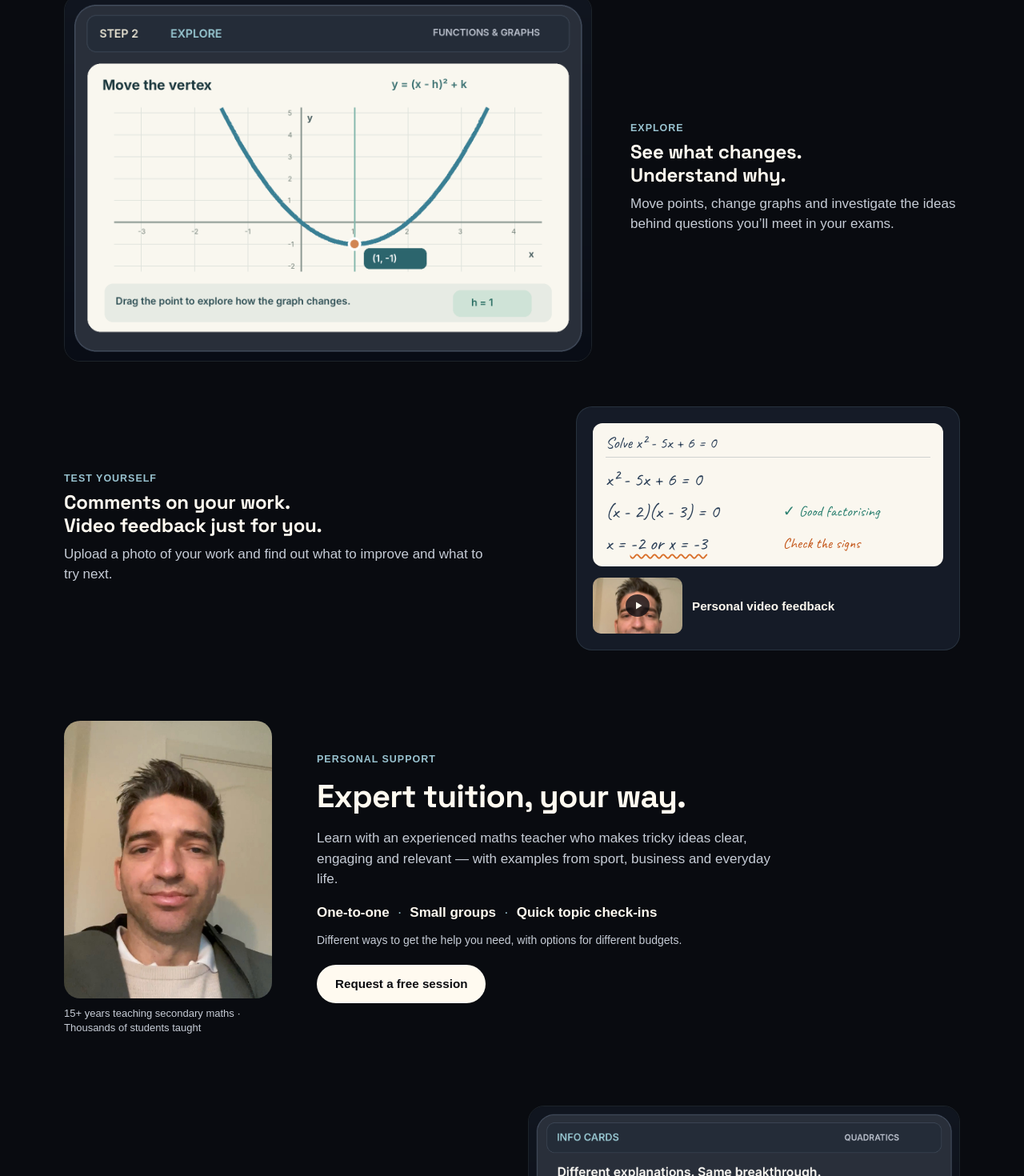
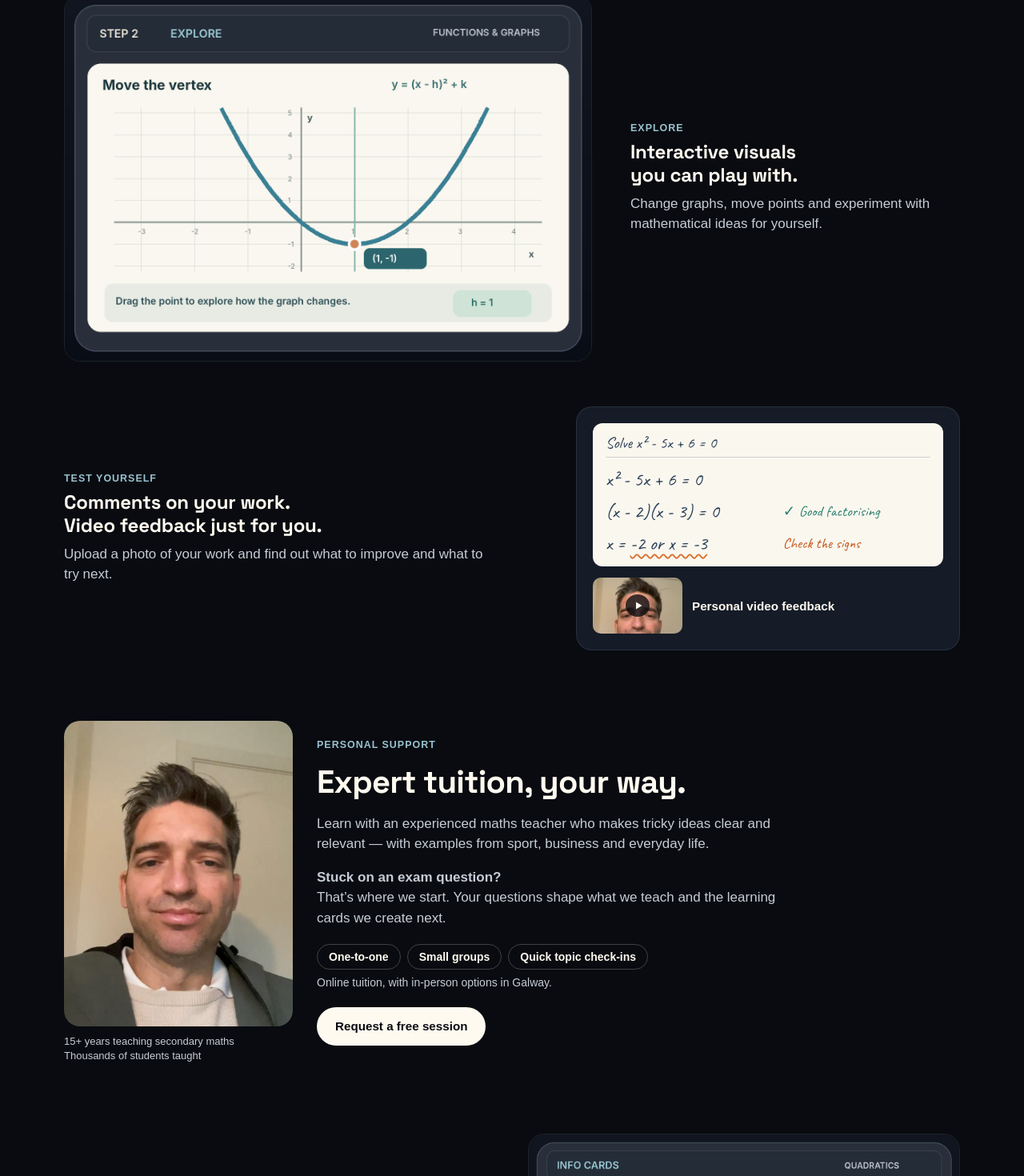
Before and after one commit to peter-meehan-domokos/switchplay-app-ie, a Next.js app: page /sites/puckle in a window 1280 px wide. Shown: the part 1270-2740 px from the top of the page at 80% size. Built offline with nearby package versions, Linux system fonts and the light colour scheme; no server answers.

Commit message:
site (puckle): more minor chanegs to homepage

```diff
--- a/src/app/sites/puckle/HomePage.module.css
+++ b/src/app/sites/puckle/HomePage.module.css
@@ -57,6 +57,18 @@
   font-size: 0.9375rem;
   line-height: 1.5;
   text-wrap: balance;
+}
+
+.bridgeBreak {
+  display: none;
+}
+
+/* Portrait phones only: both lines of the bridge text fit (line 2 is ~328px), so break after "your".
+   Narrower screens and tablet/desktop wrap naturally. */
+@media (min-width: 375px) and (max-width: 480px) and (orientation: portrait) {
+  .bridgeBreak {
+    display: inline;
+  }
 }
 
 .artworkPanel {
--- a/src/app/sites/puckle/components/BenefitSections.module.css
+++ b/src/app/sites/puckle/components/BenefitSections.module.css
@@ -221,25 +221,33 @@
   display: grid;
   gap: 10px;
   margin: 0;
-  width: 200px;
+  width: 220px;
 }
 
 .portraitImage {
   display: block;
   width: 100%;
   height: auto;
+  aspect-ratio: 3 / 4;
+  object-fit: cover;
   border-radius: 20px;
 }
 
 .credential {
+  display: grid;
+  justify-items: start;
   color: var(--sp-site-text-muted);
   font-size: 0.8125rem;
   line-height: 1.4;
-  max-width: 24rem;
+  text-align: left;
 }
 
-.optionsNote {
-  margin-top: -4px;
+.credential span {
+  white-space: nowrap;
+}
+
+.deliveryNote {
+  margin-top: -10px;
   color: var(--sp-site-text-muted);
   font-size: 0.875rem;
   line-height: 1.45;
@@ -256,13 +264,21 @@
 .options {
   display: flex;
   flex-wrap: wrap;
-  gap: 4px 18px;
-  margin: 0;
+  gap: 8px;
+  margin: 4px 0 0;
   padding: 0;
   color: var(--sp-site-text);
-  font-size: 1rem;
-  font-weight: 650;
+  font-size: 0.875rem;
+  font-weight: 600;
   list-style: none;
+}
+
+.options li {
+  padding: 6px 14px;
+  border: 1px solid rgba(255, 255, 255, 0.22);
+  border-radius: 999px;
+  line-height: 1.3;
+  white-space: nowrap;
 }
 
 /* Section 3 */
@@ -275,6 +291,22 @@
   font-size: 1rem;
   line-height: 1.5;
   list-style: none;
+}
+
+.ideas li {
+  display: grid;
+  gap: 2px;
+  align-content: start;
+  text-wrap: balance;
+}
+
+/* Two compact, balanced columns beneath the illustration (stacked on very narrow screens). */
+@media (min-width: 360px) {
+  .ideas {
+    grid-template-columns: repeat(2, minmax(0, 1fr));
+    gap: 20px;
+    font-size: 0.9375rem;
+  }
 }
 
 .ideas strong {
@@ -332,8 +364,7 @@
   }
 
   .body,
-  .ideas,
-  .options {
+  .ideas {
     font-size: 1.0625rem;
   }
 
@@ -359,17 +390,6 @@
     padding: 20px;
   }
 
-  .options {
-    gap: 4px 0;
-  }
-
-  .options li:not(:last-child)::after {
-    margin-inline: 10px;
-    color: var(--sp-site-accent-blue);
-    content: "·";
-    font-weight: 400;
-  }
-
   .tuition {
     grid-template-columns: 260px minmax(0, 1fr);
     grid-template-areas:
@@ -387,7 +407,7 @@
 
   .portrait {
     grid-area: portrait;
-    width: 260px;
+    width: 286px;
   }
 
   .tuitionCopy {
--- a/src/app/sites/puckle/components/BenefitSections.tsx
+++ b/src/app/sites/puckle/components/BenefitSections.tsx
@@ -6,9 +6,8 @@ import styles from "./BenefitSections.module.css";
 const handwriting = Caveat({ subsets: ["latin"], display: "swap" });
 
 const progressIdeas = [
-  { title: "Make it yours", body: "Save ideas and shape your own learning." },
-  { title: "Learn from others", body: "Share notes and explanations." },
-  { title: "See your progress", body: "Stay focused on your exam goals." },
+  { title: "Keep what helps.", body: "Add private notes, videos and photos to your cards." },
+  { title: "Learn from others.", body: "Discover explanations and ideas shared by other students." },
 ] as const;
 
 const tuitionOptions = ["One-to-one", "Small groups", "Quick topic check-ins"] as const;
@@ -38,7 +37,7 @@ function LearningSection() {
           <p className={styles.stepLabel}>Learn</p>
           <h3 className={styles.beatTitle}>Explanations that actually explain.</h3>
           <p className={styles.body}>
-            Videos show you why the maths works — not just which steps to copy.
+            Watch our videos when you need them. See why the maths works — not just which steps to copy.
           </p>
         </div>
         <figure className={styles.media}>
@@ -56,9 +55,9 @@ function LearningSection() {
       <div className={`${styles.beat} ${styles.beatReverse}`}>
         <div className={styles.beatCopy}>
           <p className={styles.stepLabel}>Explore</p>
-          <h3 className={styles.beatTitle}>See what changes. Understand why.</h3>
+          <h3 className={styles.beatTitle}>Interactive visuals you can play with.</h3>
           <p className={styles.body}>
-            Move points, change graphs and investigate the ideas behind questions you’ll meet in your exams.
+            Change graphs, move points and experiment with mathematical ideas for yourself.
           </p>
         </div>
         <figure className={`${styles.media} ${styles.mediaFeature}`}>
@@ -133,23 +132,32 @@ function TuitionSection() {
           alt="Your Puckle maths teacher"
           className={styles.portraitImage}
           height={1280}
-          sizes="(min-width: 900px) 260px, 200px"
+          sizes="(min-width: 900px) 286px, 220px"
           src="/images/sites/puckle/puckle-tutor-photo.jpg"
           width={960}
         />
-        <figcaption className={styles.credential}>15+ years teaching secondary maths · Thousands of students taught</figcaption>
+        <figcaption className={styles.credential}>
+          <span>15+ years teaching secondary maths</span>
+          <span>Thousands of students taught</span>
+        </figcaption>
       </figure>
       <div className={styles.tuitionCopy}>
         <p className={styles.body}>
-          Learn with an experienced maths teacher who makes tricky ideas clear, engaging and relevant — with examples
+          Learn with an experienced maths teacher who makes tricky ideas clear and relevant — with examples
           from sport, business and everyday life.
+        </p>
+        <p className={styles.body}>
+          <strong>Stuck on an exam question?</strong>
+          <br />
+          That’s where we start. Your questions shape what we teach and the
+          learning cards we create next.
         </p>
         <ul className={styles.options} aria-label="Ways to learn">
           {tuitionOptions.map((option) => (
             <li key={option}>{option}</li>
           ))}
         </ul>
-        <p className={styles.optionsNote}>Different ways to get the help you need, with options for different budgets.</p>
+        <p className={styles.deliveryNote}>Online tuition, with in-person options in Galway.</p>
         <div className={styles.cta}>
           <a className={`${buttonStyles.button} ${buttonStyles.primary}`} href="#early-access">
             Request a free session
@@ -167,7 +175,7 @@ function ProgressSection() {
         <header className={styles.header}>
           <p className={styles.eyebrow}>YOUR LEARNING</p>
           <h2 className={styles.secondaryTitle} id="progress-title">
-            Built around your progress.
+            Make the learning yours.
           </h2>
         </header>
       </div>
@@ -184,7 +192,8 @@ function ProgressSection() {
       <ul className={styles.ideas}>
         {progressIdeas.map((idea) => (
           <li key={idea.title}>
-            <strong>{idea.title}</strong> — {idea.body}
+            <strong>{idea.title}</strong>
+            <span>{idea.body}</span>
           </li>
         ))}
       </ul>
--- a/src/app/sites/puckle/page.tsx
+++ b/src/app/sites/puckle/page.tsx
@@ -74,8 +74,8 @@ export default function Home() {
               Card by Card. Step by step.
             </p>
             <p className={styles.bridgeText}>
-              Every Card has three steps. Complete your Cards, see your progress build, and keep
-              moving.
+              Every card has three steps. Complete your <br className={styles.bridgeBreak} />
+              cards to build exam skills and see your progress.
             </p>
           </div>
         </div>
```
